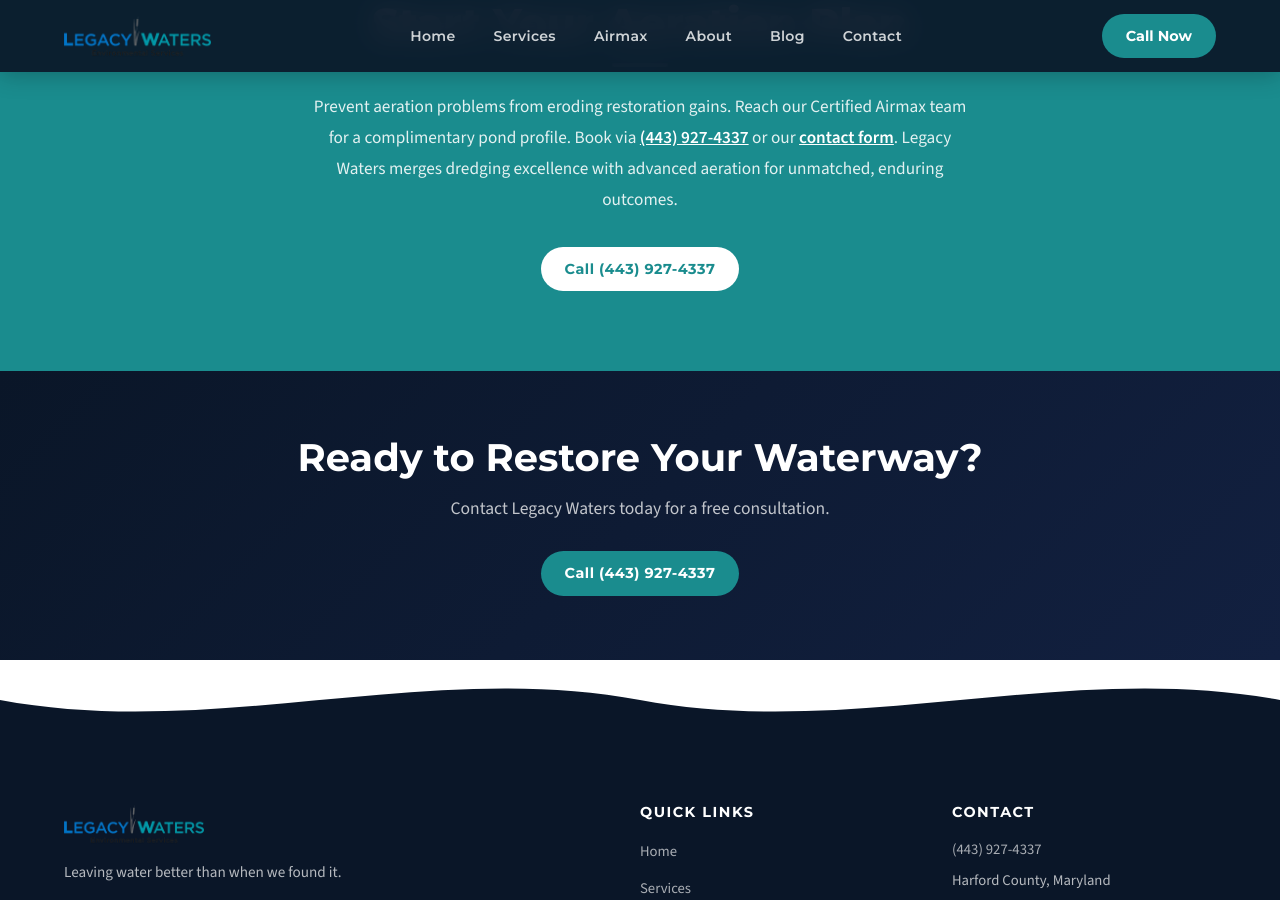
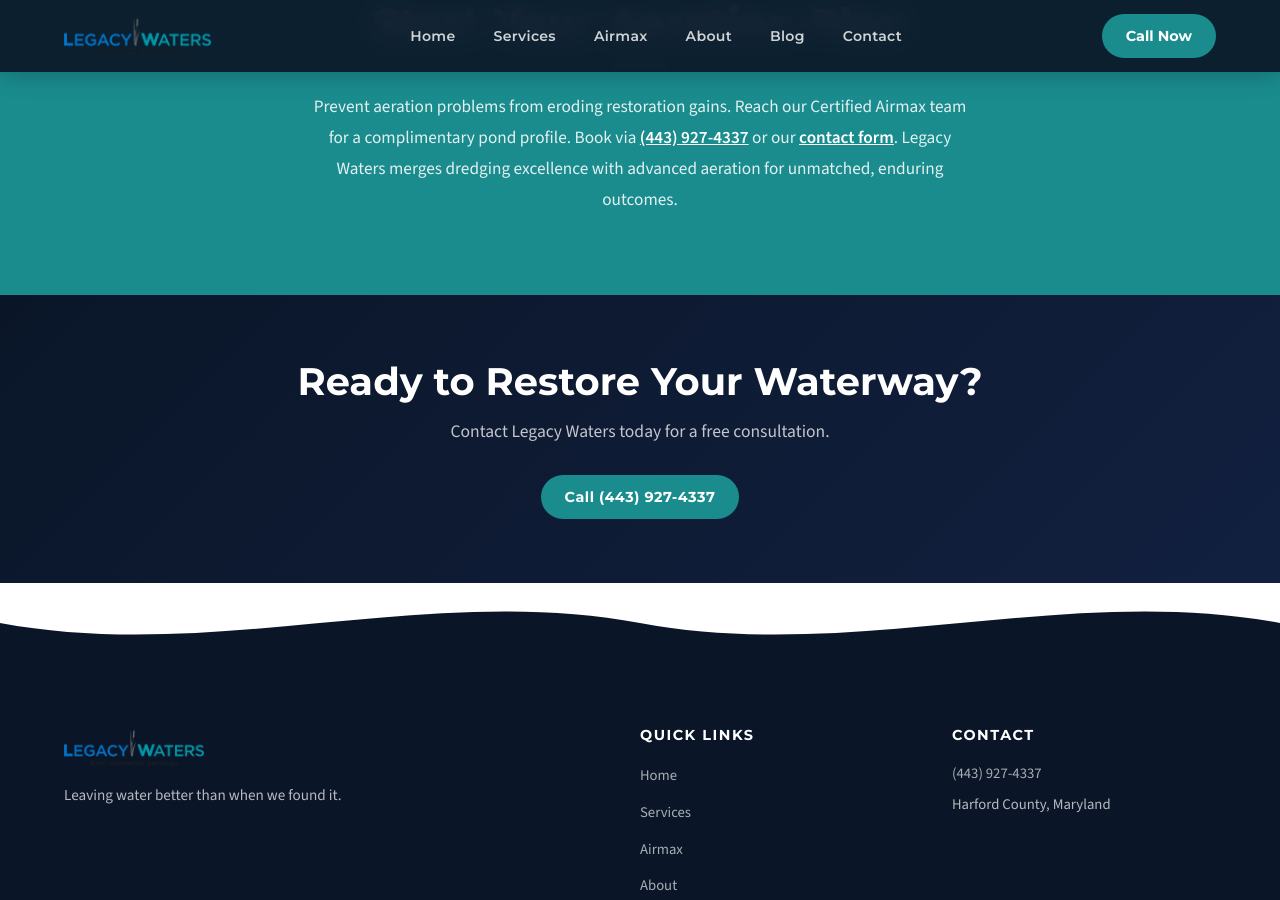
Before and after one commit to JimmyFlame77/Legacy-Waters, a Jekyll site: the page built from airmax.html, in a window 1280 px wide and 900 px high, scrolled down 1884 px. Built offline with Jekyll 4.4.1, drawn with Linux system fonts in a browser that asks for light colours.

Commit message:
Update airmax.html

```diff
--- a/airmax.html
+++ b/airmax.html
@@ -115,8 +115,7 @@
     <span class="section-label" style="color: rgba(255,255,255,0.75);">Get Started</span>
     <h2 class="section-heading" style="color: var(--white);">Start Your Aeration Plan</h2>
     <div class="accent-bar accent-bar-center" style="background: rgba(255,255,255,0.4);"></div>
-    <p style="font-size: 1.08rem; color: rgba(255,255,255,0.88); line-height: 1.8; margin-bottom: 32px;">Prevent aeration problems from eroding restoration gains. Reach our Certified Airmax team for a complimentary pond profile. Book via <a href="{{ site.data.site.phone_link }}" style="color: var(--white); font-weight: 700; text-decoration: underline;">{{ site.data.site.phone }}</a> or our <a href="{{ '/contact/' | relative_url }}" style="color: var(--white); font-weight: 700; text-decoration: underline;">contact form</a>. Legacy Waters merges dredging excellence with advanced aeration for unmatched, enduring outcomes.</p>
-    <a href="{{ site.data.site.phone_link }}" class="btn-primary btn-call" style="background: var(--white); color: var(--teal);">Call {{ site.data.site.phone }}</a>
+    <p style="font-size: 1.08rem; color: rgba(255,255,255,0.88); line-height: 1.8;">Prevent aeration problems from eroding restoration gains. Reach our Certified Airmax team for a complimentary pond profile. Book via <a href="{{ site.data.site.phone_link }}" style="color: var(--white); font-weight: 700; text-decoration: underline;">{{ site.data.site.phone }}</a> or our <a href="{{ '/contact/' | relative_url }}" style="color: var(--white); font-weight: 700; text-decoration: underline;">contact form</a>. Legacy Waters merges dredging excellence with advanced aeration for unmatched, enduring outcomes.</p>
   </div>
 </section>
 
```
